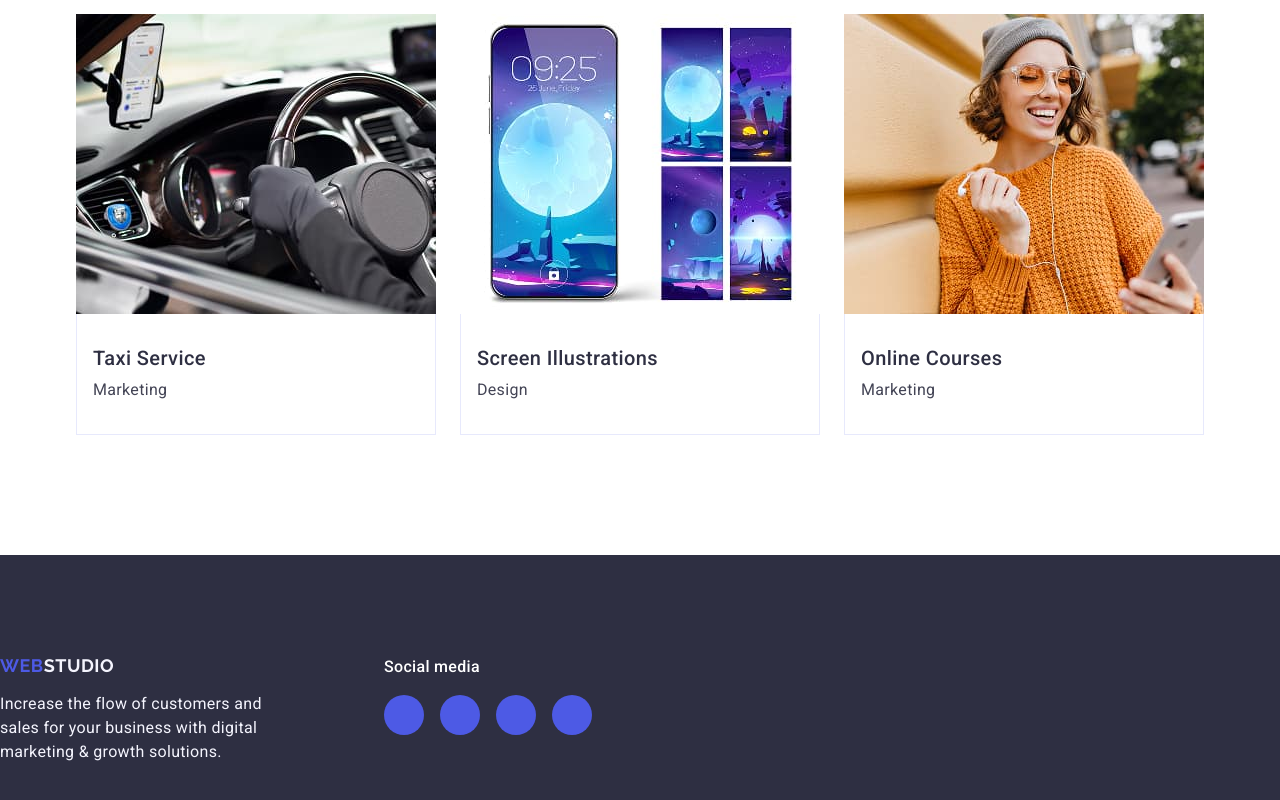
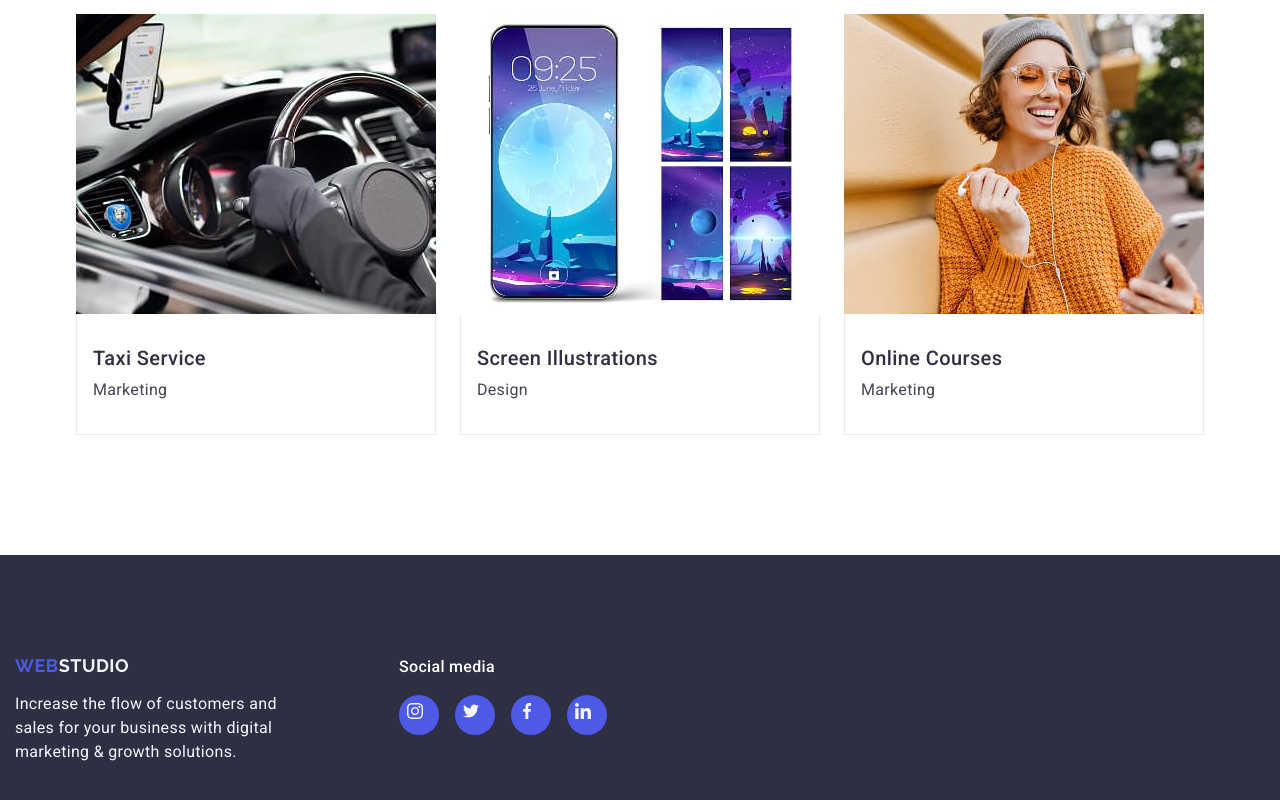
Before and after one commit to XdX-9/goit-markup-hw-04, a plain HTML site: page index.html in a window 1280 px wide. Shown: the part 2604-3404 px from the top of the page. Drawn offline with nearby package versions, Linux system fonts and the light colour scheme.

Commit message:
footer commit

```diff
--- a/css/styles.css
+++ b/css/styles.css
@@ -389,7 +389,7 @@ a {
 .container-footer {
 	display: flex;
 	align-items: baseline;
-	margin-right: 120px;
+	margin: 0 15px;
 }
 .footer-logo {
 	display: inline-block;
@@ -399,8 +399,8 @@ a {
 	width: 264px;
 	color: #f4f4fd;
 }
-.footer-social {
-	margin: 0 0 0 120px;
+.footer-info {
+	margin-right: 120px;
 }
 .social-media-text {
 	font-weight: 500;
@@ -414,7 +414,6 @@ a {
 .social-footer {
 	width: 40px;
 	height: 40px;
-	transition: background-color 250ms cubic-bezier(0.4, 0, 0.2, 1);
 }
 .footer-link {
 	width: 100%;
@@ -424,6 +423,7 @@ a {
 	display: flex;
 	align-items: center;
 	justify-content: center;
+	transition: background-color 250ms cubic-bezier(0.4, 0, 0.2, 1);
 }
 
 .footer-link:hover,
@@ -431,6 +431,6 @@ a {
 	background-color: #31d0aa;
 }
 
-.footer-sicon {
+.footer-icon {
 	fill: #f4f4fd;
 }
```
